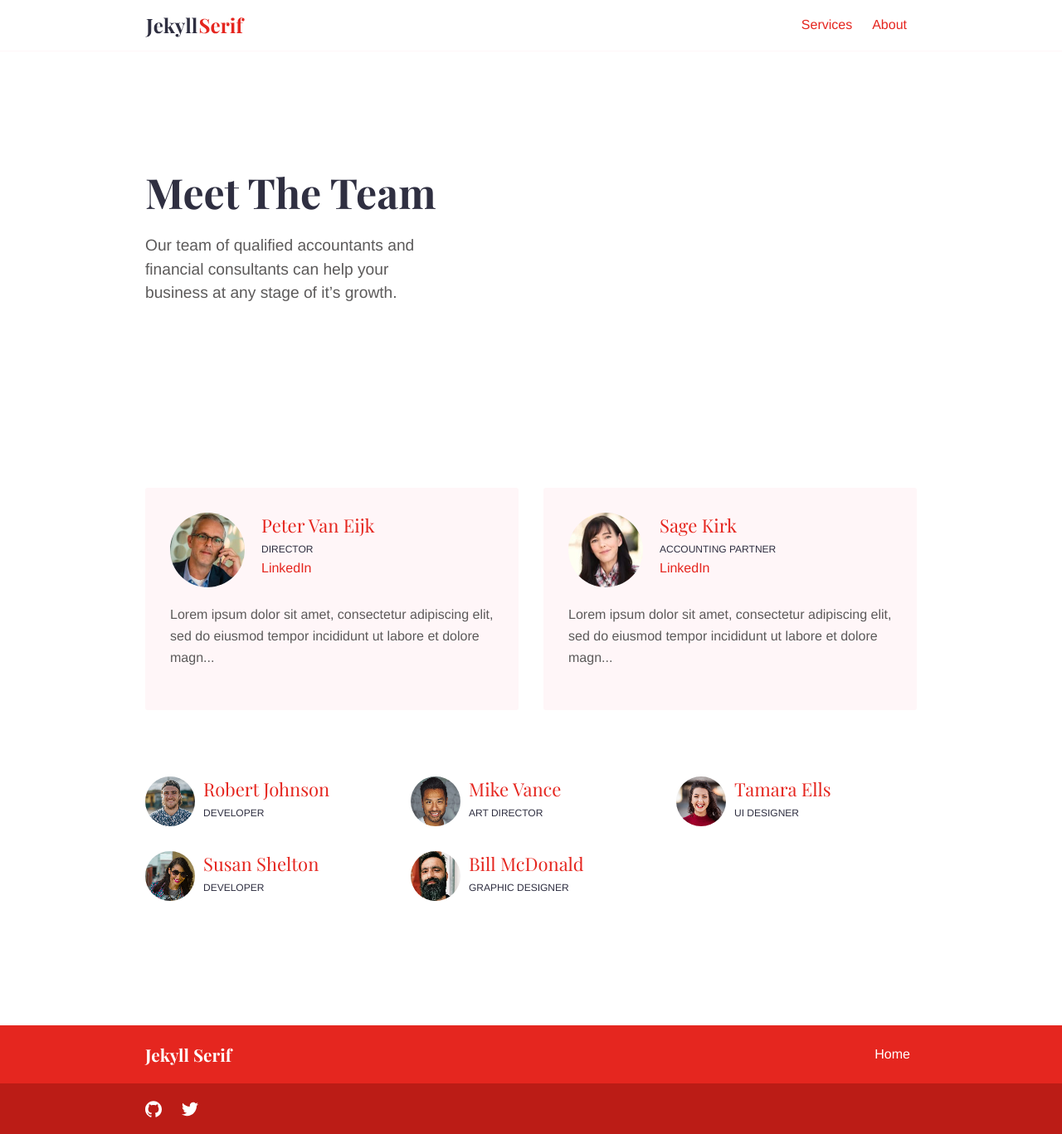
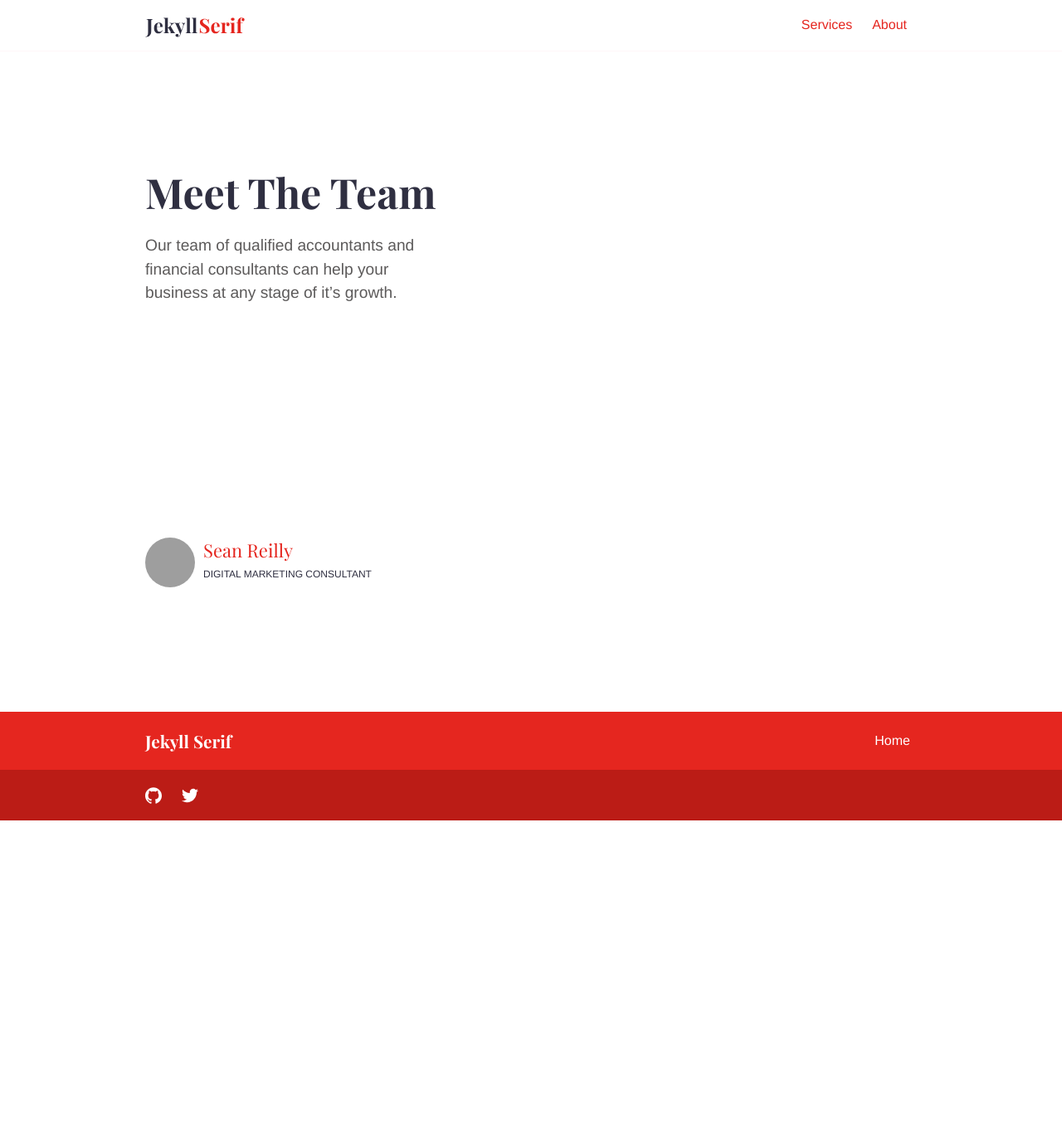
Before and after one commit to Proper-Email-Etiquette/properemailetiquette.github.io, a Jekyll site: the page built from team.md, in a window 1280 px wide. Shown: the whole page at 83% size. Built offline with Jekyll 4.4.1, drawn with Linux system fonts in a browser that asks for light colours; after the commit the page ends 989 px from its top, so only the background shows below that; grey boxes are pictures that could not be loaded.

Commit message:
Update Team Profiles

```diff
--- a/_team/bill-mcdonald.md
+++ /dev/null
@@ -1,12 +0,0 @@
----
-title: "Bill McDonald"
-date: 2018-11-19T10:47:58+10:00
-image: "images/team/nonsap-visuals-kMJp7620W6U-unsplash.jpg"
-jobtitle: "Graphic Designer"
-linkedinurl: ""
-weight: 7
----
-
-Lorem ipsum dolor sit amet, consectetur adipiscing elit, sed do eiusmod tempor incididunt ut labore et dolore magna aliqua. Ut enim ad minim veniam, quis nostrud exercitation ullamco laboris nisi ut aliquip ex ea commodo consequat.
-
-Duis aute irure dolor in reprehenderit in voluptate velit esse cillum dolore eu fugiat nulla pariatur. Excepteur sint occaecat cupidatat non proident, sunt in culpa qui officia deserunt mollit anim id est laborum.
--- a/_team/mike-vance.md
+++ /dev/null
@@ -1,10 +0,0 @@
----
-title: "Mike Vance"
-date: 2018-12-20T13:44:30+10:00
-image: "images/team/joseph-gonzalez-399972-unsplash.jpg"
-jobtitle: "Art Director"
-linkedinurl: ""
-weight: 3
----
-
-Lorem ipsum dolor sit amet, consectetur adipiscing elit, sed do eiusmod tempor incididunt ut labore et dolore magna aliqua. Bibendum arcu vitae elementum curabitur vitae nunc sed. Tortor at risus viverra adipiscing at in.
--- a/_team/robert-johnson.md
+++ /dev/null
@@ -1,10 +0,0 @@
----
-title: "Robert Johnson"
-date: 2018-12-20T13:44:23+10:00
-image: "images/team/vince-fleming-613817-unsplash.jpg"
-jobtitle: "Developer"
-linkedinurl: "https://www.linkedin.com/"
-weight: 3
----
-
-Lorem ipsum dolor sit amet, consectetur adipiscing elit, sed do eiusmod tempor incididunt ut labore et dolore magna aliqua. Bibendum arcu vitae elementum curabitur vitae nunc sed. Tortor at risus viverra adipiscing at in.
--- a/_team/sage-kirk.md
+++ /dev/null
@@ -1,11 +0,0 @@
----
-title: "Sage Kirk"
-date: 2018-11-19T10:47:58+10:00
-image: "images/team/sage-kirk-485982-unsplash.jpg"
-jobtitle: "Accounting Partner"
-linkedinurl: "https://www.linkedin.com/example2"
-promoted: true
-weight: 2
----
-
-Lorem ipsum dolor sit amet, consectetur adipiscing elit, sed do eiusmod tempor incididunt ut labore et dolore magna aliqua. Bibendum arcu vitae elementum curabitur vitae nunc sed. Tortor at risus viverra adipiscing at in.
--- a/_team/peter-van-eijk.md
+++ b/_team/sean-reilly.md
@@ -1,10 +1,9 @@
 ---
-title: "Peter Van Eijk"
-date: 2018-11-19T10:47:58+10:00
-image: "images/team/peter-van-eijk-711986-unsplash.jpg"
-jobtitle: "Director"
-linkedinurl: "https://www.linkedin.com/"
-promoted: true
+title: "Sean Reilly"
+date: 2023-03-06T10:47:58+10:00
+image: "https://0.gravatar.com/avatar/b01e4a84a06477c2ed07e4dbc2242c8e"
+jobtitle: "Digital Marketing Consultant"
+linkedinurl: "https://www.linkedin.com/in/seanreillyesq/"
 weight: 1
 ---
 
--- a/_team/susan-shelton.md
+++ /dev/null
@@ -1,9 +0,0 @@
----
-title: "Susan Shelton"
-date: 2018-12-20T13:45:06+10:00
-image: "images/team/cristian-newman-94319-unsplash.jpg"
-jobtitle: "Developer"
-weight: 5
----
-
-Lorem ipsum dolor sit amet, consectetur adipiscing elit, sed do eiusmod tempor incididunt ut labore et dolore magna aliqua. Bibendum arcu vitae elementum curabitur vitae nunc sed. Tortor at risus viverra adipiscing at in.
--- a/_team/tamara-ells.md
+++ /dev/null
@@ -1,9 +0,0 @@
----
-title: "Tamara Ells"
-date: 2018-12-20T13:44:55+10:00
-image: "images/team/michael-dam-258165-unsplash.jpg"
-jobtitle: "UI Designer"
-weight: 4
----
-
-Lorem ipsum dolor sit amet, consectetur adipiscing elit, sed do eiusmod tempor incididunt ut labore et dolore magna aliqua. Bibendum arcu vitae elementum curabitur vitae nunc sed. Tortor at risus viverra adipiscing at in.
```
